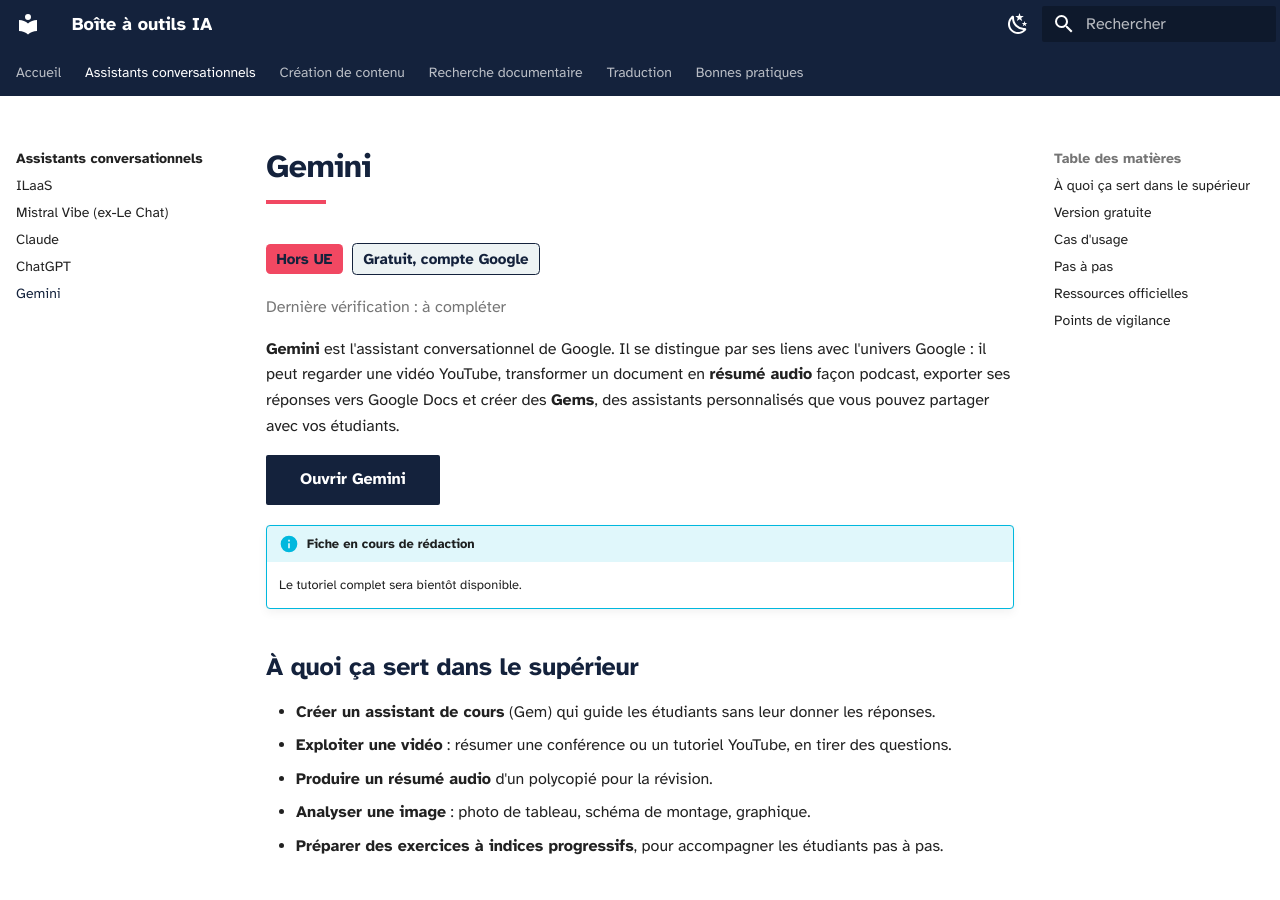
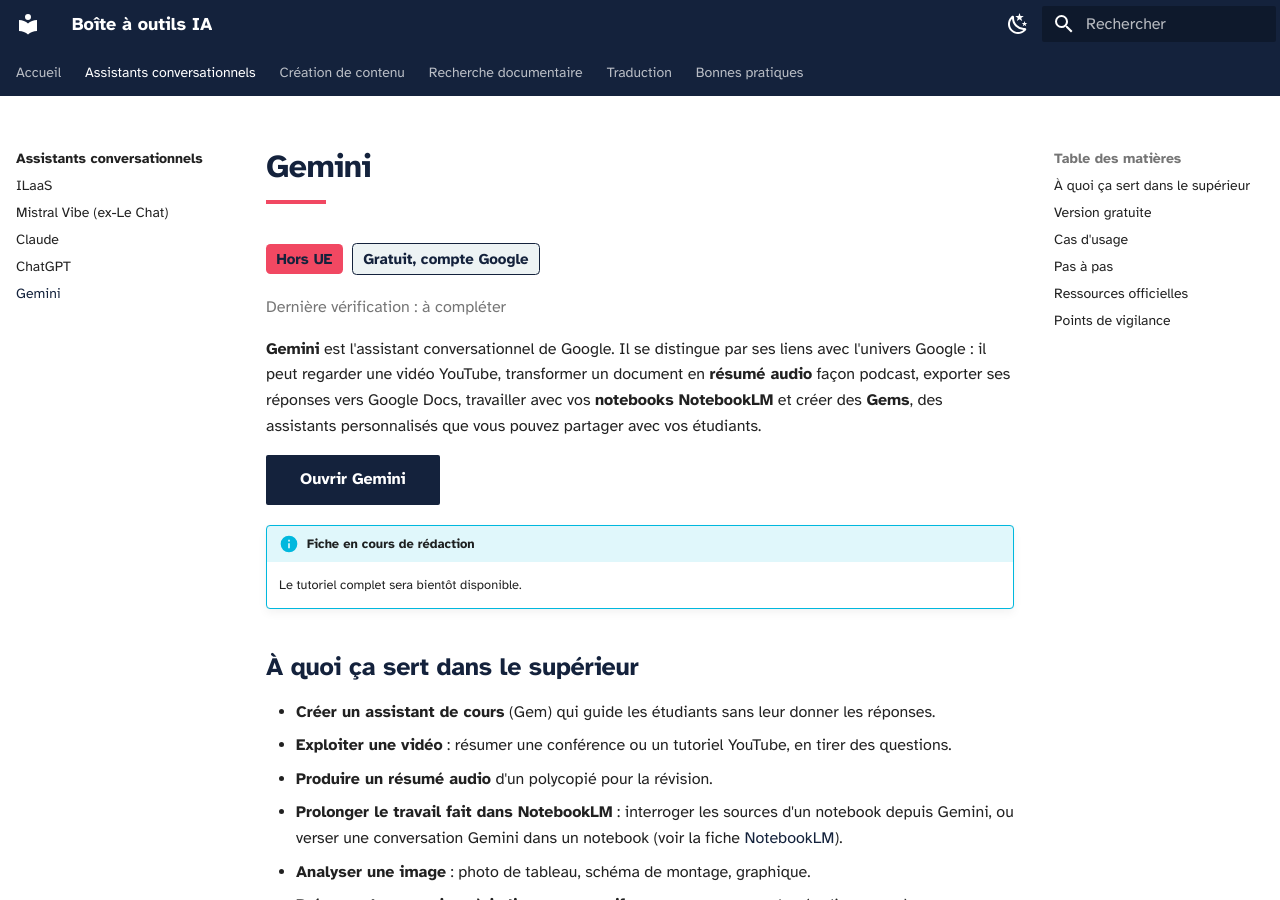
Before and after one commit to Celine-ferrier/Boite-outils-IA, an MkDocs documentation site: the page built from docs/assistants/gemini.md, in a window 1280 px wide and 900 px high. Built offline with MkDocs 1.6.1 and Material for MkDocs 9.7.7, drawn with Linux system fonts in a browser that asks for light colours; some of the changed text lies outside the part shown.

Commit message:
Fiche Gemini : ajout du lien avec NotebookLM (usage, plan du pas à pas, ressource)
Co-Authored-By: Claude Opus 5.5 <noreply@anthropic.com>
Claude-Session: https://claude.ai/code/session_01ADR9hzhyEw6Dc3N18BUyt5

```diff
--- a/docs/assistants/gemini.md
+++ b/docs/assistants/gemini.md
@@ -4,7 +4,7 @@
 
 <p class="maj">Dernière vérification : à compléter</p>
 
-**Gemini** est l'assistant conversationnel de Google. Il se distingue par ses liens avec l'univers Google : il peut regarder une vidéo YouTube, transformer un document en **résumé audio** façon podcast, exporter ses réponses vers Google Docs et créer des **Gems**, des assistants personnalisés que vous pouvez partager avec vos étudiants.
+**Gemini** est l'assistant conversationnel de Google. Il se distingue par ses liens avec l'univers Google : il peut regarder une vidéo YouTube, transformer un document en **résumé audio** façon podcast, exporter ses réponses vers Google Docs, travailler avec vos **notebooks NotebookLM** et créer des **Gems**, des assistants personnalisés que vous pouvez partager avec vos étudiants.
 
 [Ouvrir Gemini](https://gemini.google.com){ .md-button .md-button--primary }
 
@@ -16,6 +16,7 @@
 - **Créer un assistant de cours** (Gem) qui guide les étudiants sans leur donner les réponses.
 - **Exploiter une vidéo** : résumer une conférence ou un tutoriel YouTube, en tirer des questions.
 - **Produire un résumé audio** d'un polycopié pour la révision.
+- **Prolonger le travail fait dans NotebookLM** : interroger les sources d'un notebook depuis Gemini, ou verser une conversation Gemini dans un notebook (voir la fiche [NotebookLM](../recherche/notebooklm.md)).
 - **Analyser une image** : photo de tableau, schéma de montage, graphique.
 - **Préparer des exercices à indices progressifs**, pour accompagner les étudiants pas à pas.
 
@@ -105,17 +106,18 @@ Avec un compte Google gratuit, vous accédez à Gemini sur le web et sur mobile,
  1. Se connecter avec un compte Google (adresse @mines-ales.fr)
  2. Découvrir l'interface
  3. Formuler une demande
- 4. Découvrir le menu des outils (+)
+ 4. Découvrir le menu des outils (+), dont l'accès à NotebookLM
  5. Joindre un document
- 6. Choisir le modèle
- 7. Lancer une recherche approfondie (Deep Research)
- 8. Rédiger dans le Canvas
- 9. Créer un résumé audio
-10. Créer un Gem
-11. Parler à Gemini (dictée, Gemini Live)
-12. Donner des instructions permanentes
-13. Désactiver l'enregistrement de l'activité
-14. Utiliser un chat temporaire
+ 6. Utiliser un notebook NotebookLM dans Gemini
+ 7. Choisir le modèle
+ 8. Lancer une recherche approfondie (Deep Research)
+ 9. Rédiger dans le Canvas
+10. Créer un résumé audio
+11. Créer un Gem
+12. Parler à Gemini (dictée, Gemini Live)
+13. Donner des instructions permanentes
+14. Désactiver l'enregistrement de l'activité
+15. Utiliser un chat temporaire
 -->
 
 ## Ressources officielles
@@ -123,6 +125,7 @@ Avec un compte Google gratuit, vous accédez à Gemini sur le web et sur mobile,
 - [Centre d'aide Gemini](https://support.google.com/gemini?hl=fr) : prise en main, fonctionnalités, confidentialité.
 - [Limites de la version gratuite et des abonnements](https://support.google.com/gemini/answer/16275805?hl=fr) : ce qui est inclus selon la formule.
 - [Gérer et supprimer votre activité](https://support.google.com/gemini/answer/13278892?hl=fr) : enregistrement des conversations, durée de conservation, chat temporaire.
+- [Organiser vos projets avec les notebooks](https://support.google.com/gemini/answer/16972047?hl=fr) : notebooks partagés entre Gemini et NotebookLM.
 - [Centre de confidentialité des applications Gemini](https://support.google.com/gemini/answer/13594961?hl=fr) : utilisation de vos données.
 
 ## Points de vigilance
```
